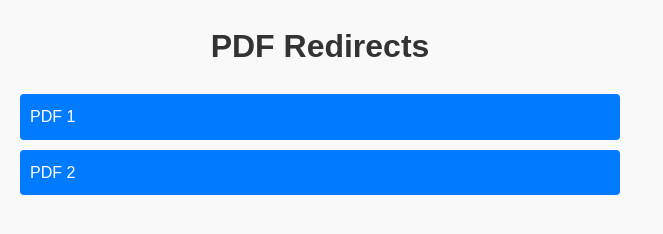
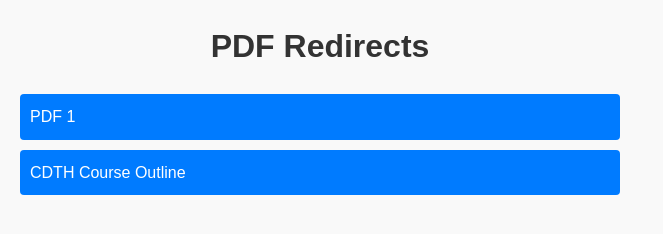
Before and after one commit to GuidemTraining/Course-Outlines, a plain HTML site: page index.html in a window 1280 px wide. Shown: the whole page, without its empty margins (0-663 px from the left). Drawn offline with Linux system fonts and the light colour scheme.

Commit message:
Update index.html

```diff
--- a/index.html
+++ b/index.html
@@ -38,7 +38,7 @@
   <h1>PDF Redirects</h1>
   <ul>
     <li><a href="link_to_pdf_1.pdf">PDF 1</a></li>
-    <li><a href="link_to_pdf_2.pdf">PDF 2</a></li>
+    <li><a href="https://github.com/GuidemTraining/Course-Outlines/blob/main/CDTH%20COURSE%20SYLLABUS.pdf">CDTH Course Outline</a></li>
     <!-- Add more PDF links as needed -->
   </ul>
 </body>
```
